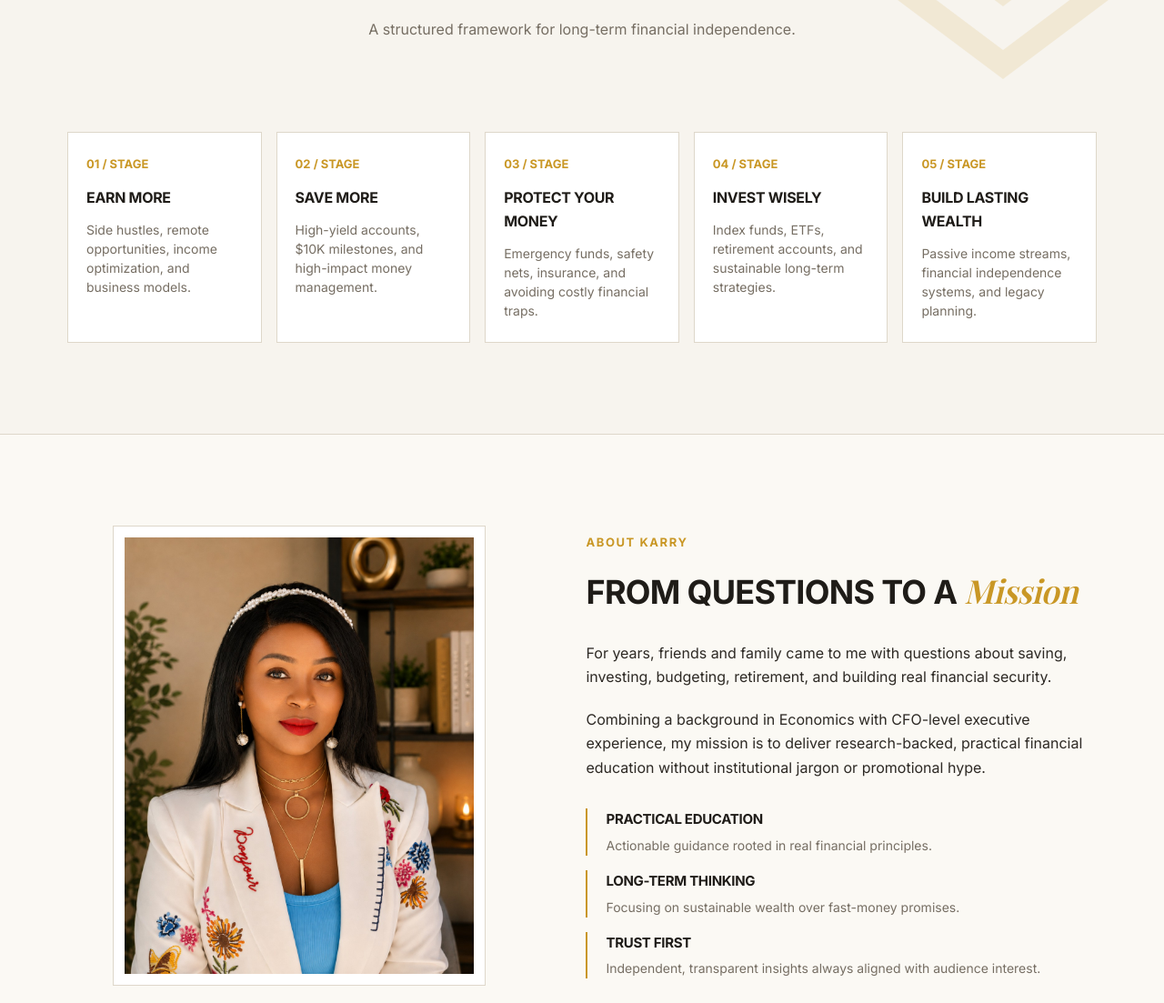
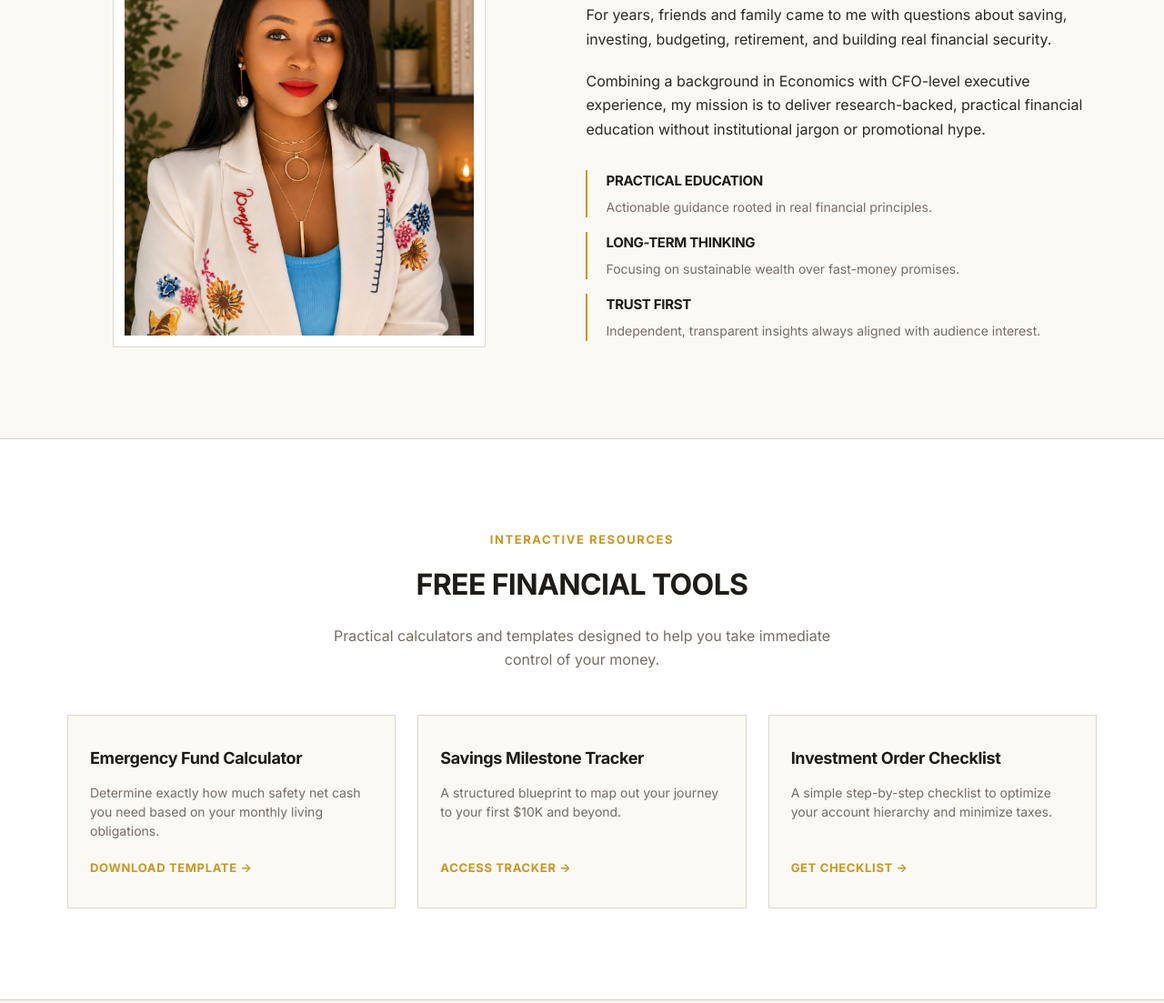
Before and after one commit to DorcasKimble/karry-karanja-website, a plain HTML site: page index.html in a window 1280 px wide. Shown: the part 1444-2547 px from the top of the page at 91% size. Drawn offline with nearby package versions, Linux system fonts and the light colour scheme; a web font is replaced by a local one.

Commit message:
Update index.html

```diff
--- a/index.html
+++ b/index.html
@@ -173,13 +173,13 @@
 
         .nav-links {
             display: flex;
-            gap: 32px;
+            gap: 28px;
             list-style: none;
             align-items: center;
         }
 
         .nav-links a {
-            font-size: 0.875rem;
+            font-size: 0.8125rem;
             font-weight: 600;
             text-transform: uppercase;
             letter-spacing: 0.05em;
@@ -228,7 +228,7 @@
         }
 
         /* ----------------------------------------------------
-           5. HERO SECTION
+           5. HERO SECTION (HOME)
         ---------------------------------------------------- */
         .hero-standalone {
             padding: 60px 0 100px;
@@ -295,7 +295,131 @@
         }
 
         /* ----------------------------------------------------
-           6. WEALTH JOURNEY SECTION
+           6. ABOUT SECTION
+        ---------------------------------------------------- */
+        .section-about {
+            padding: 100px 0;
+            border-bottom: 1px solid var(--border);
+        }
+
+        .about-grid {
+            display: grid;
+            grid-template-columns: 1fr 1.1fr;
+            gap: 60px;
+            align-items: center;
+        }
+
+        .about-image-frame {
+            border: 1px solid var(--border);
+            padding: 12px;
+            background-color: var(--white);
+            max-width: 420px;
+            margin: 0 auto;
+        }
+
+        .about-image-crop {
+            width: 100%;
+            height: 480px;
+            overflow: hidden;
+        }
+
+        .about-image-crop img {
+            width: 100%;
+            height: 100%;
+            object-fit: cover;
+            object-position: center 15%;
+        }
+
+        .about-content h2 {
+            font-size: 2.25rem;
+            margin-bottom: 24px;
+        }
+
+        .about-content p {
+            margin-bottom: 20px;
+            color: var(--charcoal);
+        }
+
+        .principles-list {
+            margin-top: 32px;
+            display: grid;
+            gap: 16px;
+        }
+
+        .principle-item {
+            padding-left: 20px;
+            border-left: 2px solid var(--mustard);
+        }
+
+        .principle-item h4 {
+            font-size: 0.9375rem;
+            margin-bottom: 4px;
+        }
+
+        .principle-item p {
+            font-size: 0.875rem;
+            color: var(--muted-charcoal);
+            margin: 0;
+        }
+
+        /* ----------------------------------------------------
+           7. FREE TOOLS SECTION
+        ---------------------------------------------------- */
+        .section-tools {
+            padding: 100px 0;
+            background-color: var(--white);
+            border-bottom: 1px solid var(--border);
+        }
+
+        .tools-grid {
+            display: grid;
+            grid-template-columns: repeat(3, 1fr);
+            gap: 24px;
+            margin-top: 48px;
+        }
+
+        .tool-card {
+            background-color: var(--ivory);
+            border: 1px solid var(--border);
+            padding: 32px 24px;
+            transition: all 0.3s ease;
+            display: flex;
+            flex-direction: column;
+            justify-content: space-between;
+        }
+
+        .tool-card:hover {
+            transform: translateY(-4px);
+            border-color: var(--mustard);
+            box-shadow: 0 8px 20px rgba(0,0,0,0.04);
+        }
+
+        .tool-card h3 {
+            font-size: 1.125rem;
+            margin-bottom: 12px;
+            text-transform: none;
+        }
+
+        .tool-card p {
+            font-size: 0.875rem;
+            color: var(--muted-charcoal);
+            line-height: 1.5;
+            margin-bottom: 20px;
+        }
+
+        .tool-link {
+            font-size: 0.8125rem;
+            font-weight: 700;
+            text-transform: uppercase;
+            letter-spacing: 0.05em;
+            color: var(--mustard);
+            display: inline-flex;
+            align-items: center;
+            gap: 6px;
+        }
+
+        /* ----------------------------------------------------
+           8. FINANCIAL EDUCATION (WEALTH JOURNEY)
         ---------------------------------------------------- */
         .section-journey {
             padding: 100px 0;
@@ -383,75 +507,7 @@
         }
 
         /* ----------------------------------------------------
-           7. ABOUT SECTION (K2.JPG)
-        ---------------------------------------------------- */
-        .section-about {
-            padding: 100px 0;
-            border-bottom: 1px solid var(--border);
-        }
-
-        .about-grid {
-            display: grid;
-            grid-template-columns: 1fr 1.1fr;
-            gap: 60px;
-            align-items: center;
-        }
-
-        .about-image-frame {
-            border: 1px solid var(--border);
-            padding: 12px;
-            background-color: var(--white);
-            max-width: 420px;
-            margin: 0 auto;
-        }
-
-        .about-image-crop {
-            width: 100%;
-            height: 480px;
-            overflow: hidden;
-        }
-
-        .about-image-crop img {
-            width: 100%;
-            height: 100%;
-            object-fit: cover;
-            object-position: center 15%;
-        }
-
-        .about-content h2 {
-            font-size: 2.25rem;
-            margin-bottom: 24px;
-        }
-
-        .about-content p {
-            margin-bottom: 20px;
-            color: var(--charcoal);
-        }
-
-        .principles-list {
-            margin-top: 32px;
-            display: grid;
-            gap: 16px;
-        }
-
-        .principle-item {
-            padding-left: 20px;
-            border-left: 2px solid var(--mustard);
-        }
-
-        .principle-item h4 {
-            font-size: 0.9375rem;
-            margin-bottom: 4px;
-        }
-
-        .principle-item p {
-            font-size: 0.875rem;
-            color: var(--muted-charcoal);
-            margin: 0;
-        }
-
-        /* ----------------------------------------------------
-           8. LAUNCH PREVIEW SECTION
+           9. LAUNCH PREVIEW SECTION
         ---------------------------------------------------- */
         .section-education {
             padding: 100px 0;
@@ -502,7 +558,7 @@
         }
 
         /* ----------------------------------------------------
-           9. STRATEGIC ALIGNMENT SECTION
+           10. STRATEGIC ALIGNMENT
         ---------------------------------------------------- */
         .section-partnership-portrait {
             padding: 50px 0;
@@ -551,7 +607,7 @@
         }
 
         /* ----------------------------------------------------
-           10. PARTNERSHIPS / COMMERCIAL ALIGNMENT SECTION
+           11. PARTNERSHIPS / COMMERCIAL ALIGNMENT
         ---------------------------------------------------- */
         .section-partnerships {
             padding: 80px 0;
@@ -626,7 +682,7 @@
         }
 
         /* ----------------------------------------------------
-           11. FULL-WIDTH CONTACT SECTION
+           12. FULL-WIDTH CONTACT SECTION
         ---------------------------------------------------- */
         .section-contact-full {
             width: 100%;
@@ -683,7 +739,7 @@
         }
 
         /* ----------------------------------------------------
-           12. COMPACT SINGLE-ROW FOOTER
+           13. COMPACT FOOTER
         ---------------------------------------------------- */
         .compact-footer {
             background-color: var(--black);
@@ -721,7 +777,7 @@
         }
 
         /* ----------------------------------------------------
-           13. BACK TO TOP BUTTON
+           14. BACK TO TOP BUTTON
         ---------------------------------------------------- */
         .back-to-top {
             position: fixed;
@@ -763,7 +819,7 @@
         }
 
         /* ----------------------------------------------------
-           14. RESPONSIVE DESIGN & MOBILE MENU
+           15. RESPONSIVE DESIGN & MOBILE MENU
         ---------------------------------------------------- */
         @media (max-width: 992px) {
             .mobile-menu-toggle {
@@ -792,6 +848,7 @@
             .journey-grid {
                 grid-template-columns: repeat(2, 1fr);
             }
+            .tools-grid,
             .resources-grid {
                 grid-template-columns: repeat(2, 1fr);
             }
@@ -808,6 +865,7 @@
                 font-size: 2.25rem;
             }
             .journey-grid,
+            .tools-grid,
             .resources-grid {
                 grid-template-columns: 1fr;
             }
@@ -838,15 +896,16 @@
             <ul class="nav-links" id="mainNavigation">
                 <li><a href="#home">Home</a></li>
                 <li><a href="#about">About</a></li>
+                <li><a href="#tools">Free Tools</a></li>
                 <li><a href="#education">Financial Education</a></li>
-                <li><a href="#resources">Launch Preview</a></li>
+                <li><a href="#preview">Launch Preview</a></li>
                 <li><a href="#partnerships">Partnerships</a></li>
                 <li><a href="#contact">Contact</a></li>
             </ul>
         </div>
     </header>
 
-    <!-- HERO SECTION -->
+    <!-- 1. HOME SECTION -->
     <section id="home" class="hero-standalone">
         <div class="container">
             <div class="hero-full-image-frame fade-in">
@@ -863,12 +922,80 @@
                 <p class="hero-lead">
                     Intelligent, practical financial education designed to help everyday people gain clarity, invest wisely, and build lasting independence.
                 </p>
-                <a href="#education" class="btn">Explore The Wealth Journey</a>
+                <a href="#tools" class="btn">Access Free Tools</a>
             </div>
         </div>
     </section>
 
-    <!-- THE 5-PART WEALTH JOURNEY -->
+    <!-- 2. ABOUT SECTION -->
+    <section id="about" class="section-about">
+        <div class="container about-grid">
+            <div class="about-image-frame fade-in">
+                <div class="about-image-crop">
+                    <img src="images/K2.jpg" alt="Karry Karanja Profile Picture">
+                </div>
+            </div>
+
+            <div class="about-content fade-in stagger-2">
+                <span class="eyebrow">About Karry</span>
+                <h2>From Questions to a <span class="serif-accent">Mission</span></h2>
+                <p>For years, friends and family came to me with questions about saving, investing, budgeting, retirement, and building real financial security.</p>
+                <p>Combining a background in Economics with CFO-level executive experience, my mission is to deliver research-backed, practical financial education without institutional jargon or promotional hype.</p>
+
+                <div class="principles-list">
+                    <div class="principle-item">
+                        <h4>Practical Education</h4>
+                        <p>Actionable guidance rooted in real financial principles.</p>
+                    </div>
+                    <div class="principle-item">
+                        <h4>Long-Term Thinking</h4>
+                        <p>Focusing on sustainable wealth over fast-money promises.</p>
+                    </div>
+                    <div class="principle-item">
+                        <h4>Trust First</h4>
+                        <p>Independent, transparent insights always aligned with audience interest.</p>
+                    </div>
+                </div>
+            </div>
+        </div>
+    </section>
+
+    <!-- 3. FREE TOOLS SECTION -->
+    <section id="tools" class="section-tools">
+        <div class="container">
+            <span class="eyebrow fade-in" style="text-align: center;">Interactive Resources</span>
+            <h2 class="section-title fade-in">Free Financial Tools</h2>
+            <p class="section-subtitle fade-in">Practical calculators and templates designed to help you take immediate control of your money.</p>
+
+            <div class="tools-grid">
+                <div class="tool-card fade-in stagger-1">
+                    <div>
+                        <h3>Emergency Fund Calculator</h3>
+                        <p>Determine exactly how much safety net cash you need based on your monthly living obligations.</p>
+                    </div>
+                    <a href="#contact" class="tool-link">Download Template →</a>
+                </div>
+
+                <div class="tool-card fade-in stagger-2">
+                    <div>
+                        <h3>Savings Milestone Tracker</h3>
+                        <p>A structured blueprint to map out your journey to your first $10K and beyond.</p>
+                    </div>
+                    <a href="#contact" class="tool-link">Access Tracker →</a>
+                </div>
+
+                <div class="tool-card fade-in stagger-3">
+                    <div>
+                        <h3>Investment Order Checklist</h3>
+                        <p>A simple step-by-step checklist to optimize your account hierarchy and minimize taxes.</p>
+                    </div>
+                    <a href="#contact" class="tool-link">Get Checklist →</a>
+                </div>
+            </div>
+        </div>
+    </section>
+
+    <!-- 4. FINANCIAL EDUCATION SECTION (WEALTH JOURNEY) -->
     <section id="education" class="section-journey">
         <div class="container">
             <div class="journey-header-wrap">
@@ -918,41 +1045,8 @@
         </div>
     </section>
 
-    <!-- ABOUT SECTION (K2.JPG) -->
-    <section id="about" class="section-about">
-        <div class="container about-grid">
-            <div class="about-image-frame fade-in">
-                <div class="about-image-crop">
-                    <img src="images/K2.jpg" alt="Karry Karanja Profile Picture">
-                </div>
-            </div>
-
-            <div class="about-content fade-in stagger-2">
-                <span class="eyebrow">About Karry</span>
-                <h2>From Questions to a <span class="serif-accent">Mission</span></h2>
-                <p>For years, friends and family came to me with questions about saving, investing, budgeting, retirement, and building real financial security.</p>
-                <p>Combining a background in Economics with CFO-level executive experience, my mission is to deliver research-backed, practical financial education without institutional jargon or promotional hype.</p>
-
-                <div class="principles-list">
-                    <div class="principle-item">
-                        <h4>Practical Education</h4>
-                        <p>Actionable guidance rooted in real financial principles.</p>
-                    </div>
-                    <div class="principle-item">
-                        <h4>Long-Term Thinking</h4>
-                        <p>Focusing on sustainable wealth over fast-money promises.</p>
-                    </div>
-                    <div class="principle-item">
-                        <h4>Trust First</h4>
-                        <p>Independent, transparent insights always aligned with audience interest.</p>
-                    </div>
-                </div>
-            </div>
-        </div>
-    </section>
-
-    <!-- LAUNCH PREVIEW SECTION -->
-    <section id="resources" class="section-education">
+    <!-- 5. LAUNCH PREVIEW SECTION -->
+    <section id="preview" class="section-education">
         <div class="container">
             <h2 class="section-title fade-in">Launch Preview</h2>
             <p class="section-subtitle fade-in" style="margin-bottom: 40px;">Six upcoming core guides covering the complete wealth-building path.</p>
@@ -997,23 +1091,7 @@
         </div>
     </section>
 
-    <!-- STRATEGIC ALIGNMENT SECTION (K1.JPG) -->
-    <section class="section-partnership-portrait">
-        <div class="container portrait-grid">
-            <div class="portrait-lead fade-in">
-                <span class="eyebrow">Strategic Alignment</span>
-                <h2>Built for Authentic <span class="serif-accent">Impact</span></h2>
-                <p>Bringing clarity to personal finance requires total editorial trust. Every collaboration is carefully selected to ensure absolute alignment with high standards, audience value, and long-term financial integrity.</p>
-            </div>
-            <div class="portrait-image-frame fade-in stagger-2">
-                <div class="portrait-crop">
-                    <img src="images/K1.jpg" alt="Karry Karanja Strategic Alignment Portrait">
-                </div>
-            </div>
-        </div>
-    </section>
-
-    <!-- PARTNERSHIPS / COMMERCIAL ALIGNMENT SECTION (IMAGE FIRST) -->
+    <!-- 6. PARTNERSHIPS SECTION -->
     <section id="partnerships" class="section-partnerships">
         <div class="container">
             <div class="partnership-main-wrap">
@@ -1056,7 +1134,7 @@
         </div>
     </section>
 
-    <!-- FULL-WIDTH CONTACT SECTION -->
+    <!-- CONTACT SECTION -->
     <section id="contact" class="section-contact-full">
         <div class="container">
             <div class="contact-content-wrap fade-in">
@@ -1072,14 +1150,15 @@
         </div>
     </section>
 
-    <!-- COMPACT FOOTER -->
+    <!-- FOOTER -->
     <footer class="compact-footer">
         <div class="container footer-content">
             <p>&copy; Karry Karanja. All rights reserved.</p>
             <ul class="footer-links">
                 <li><a href="#home">Home</a></li>
                 <li><a href="#about">About</a></li>
-                <li><a href="#education">Framework</a></li>
+                <li><a href="#tools">Tools</a></li>
+                <li><a href="#education">Education</a></li>
                 <li><a href="#partnerships">Partnerships</a></li>
                 <li><a href="#contact">Contact</a></li>
             </ul>
```
